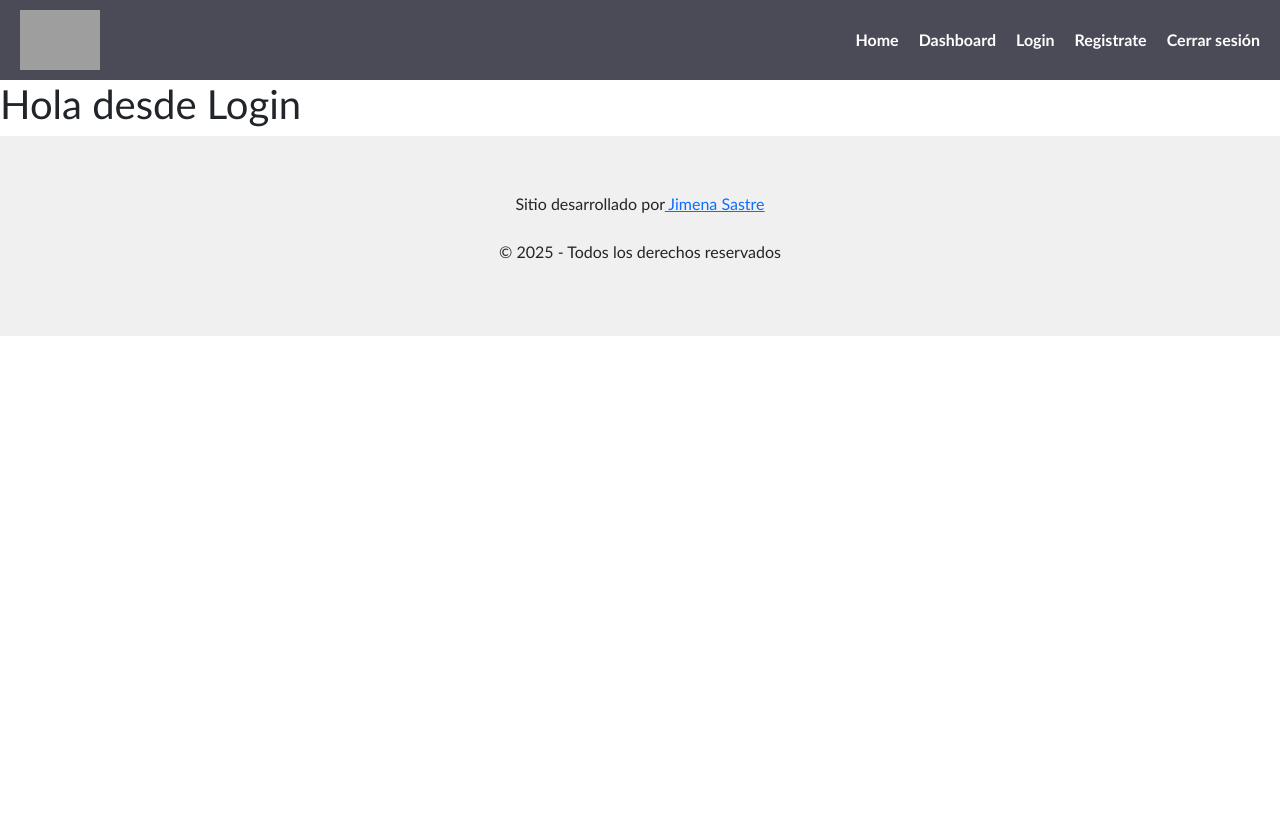
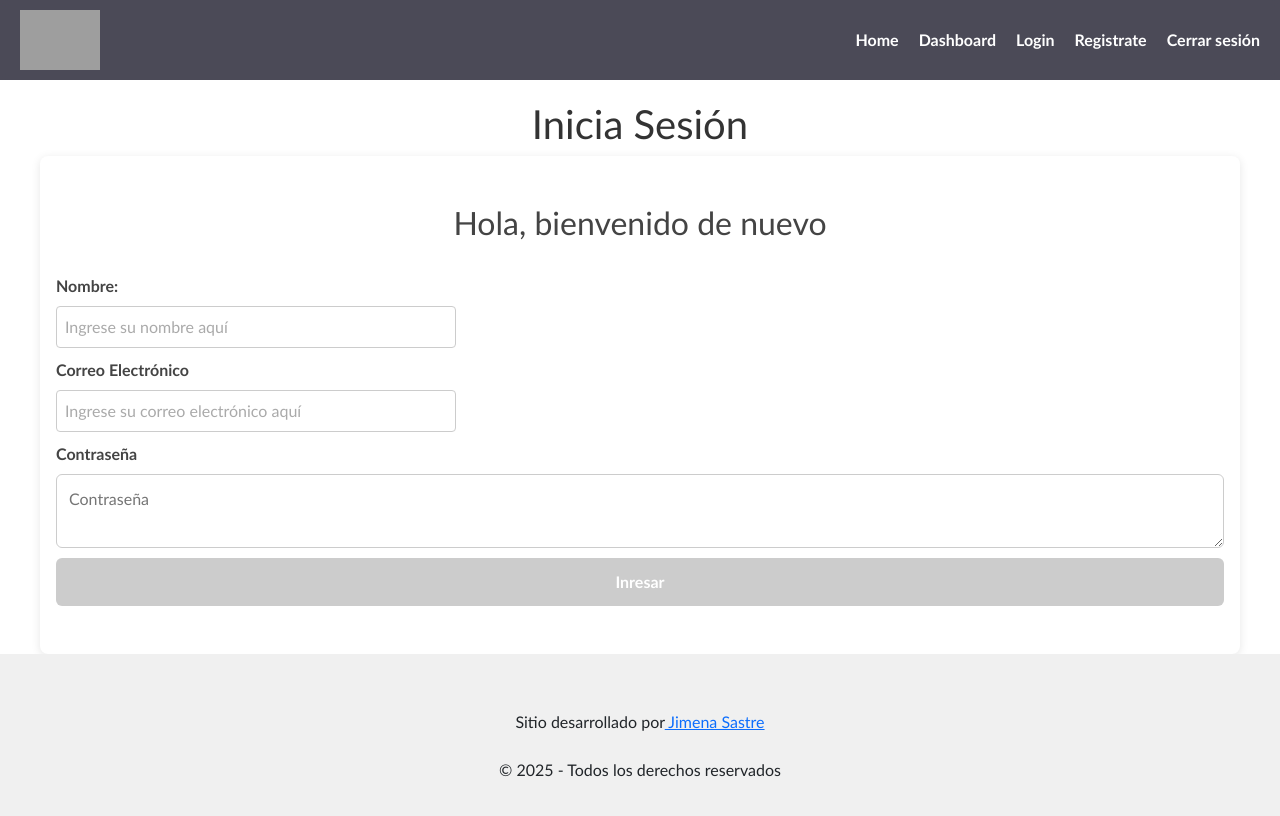
Before and after one commit to jime2803/base-proyecto-jimena-sastre, a React (Vite) app: page /login in a window 1280 px wide. Shown: the top 816 px of the page. Built offline with nearby package versions, Linux system fonts and the light colour scheme; grey boxes are pictures that could not be loaded.

Commit message:
Add: Creation of Login form and some css

```diff
--- a/src/main.jsx
+++ b/src/main.jsx
@@ -5,6 +5,7 @@ import { RouterApp } from './router/RouterApp'
 import "./styles/pages/Home.css"
 import "./styles/pages/Dashboard.css"
 import "./styles/pages/NotFound.css"
+import "./styles/pages/Login.css"
 
 
 
--- a/src/pages/Login.jsx
+++ b/src/pages/Login.jsx
@@ -1,9 +1,31 @@
 import { Layout } from "../components/Layout"
+import "../styles/pages/Login.css"
 
 const Login = () => {
   return (
     <Layout>
-      <h1>Hola desde Login</h1>
+      <h1>Inicia Sesión</h1>
+      <section>
+        <h2>Hola, bienvenido de nuevo</h2>
+        <form className="login-form">
+          <div className="form-group">
+            <label htmlFor="nombre">Nombre:</label>
+            <input type="text" id="nombre" name="nombre" placeholder="Ingrese su nombre aquí" />
+          </div>
+
+          <div className="form-group">
+            <label htmlFor="email">Correo Electrónico</label>
+            <input type="email" id="email" name="correo-electronico" placeholder="Ingrese su correo electrónico aquí" />
+          </div>
+
+          <div className="form-group">
+            <label htmlFor="password">Contraseña</label>
+            <textarea id="password" name="password" placeholder="Contraseña"></textarea>
+          </div>
+
+          <button type="submit" disabled>Inresar</button>
+        </form>
+      </section>
     </Layout>
   )
 }
--- a/src/styles/pages/Login.css
+++ b/src/styles/pages/Login.css
@@ -0,0 +1,76 @@
+ Login.css / body {
+   font-family: Arial, sans-serif;
+   background-color: #f9f9f9;
+   margin: 0;
+   padding: 0;
+ }
+
+ h1 {
+   text-align: center;
+   margin-top: 20px;
+   color: #333;
+ }
+
+ h2 {
+   text-align: center;
+   color: #666;
+ }
+
+ section {
+   max-width: 400px;
+   margin: 20px auto;
+   padding: 20px;
+   background-color: #fff;
+   border-radius: 8px;
+   box-shadow: 0 2px 10px rgba(0, 0, 0, 0.1);
+ }
+
+ .login-form {
+   display: flex;
+   flex-direction: column;
+ }
+
+ .form-group {
+   margin-bottom: 10px;
+ }
+
+ label {
+   margin-bottom: 5px;
+   font-weight: bold;
+   color: #333;
+ }
+
+ input[type="text"],
+ input[type="email"],
+ input[type="password"] {
+   padding: 8px;
+   font-size: 16px;
+   border: 1px solid #ccc;
+   border-radius: 4px;
+   width: 100%;
+   max-width: 400px;
+ }
+
+ input::placeholder {
+   color: #aaa;
+ }
+
+ button {
+   padding: 10px;
+   font-size: 16px;
+   background-color: #007bff;
+   color: white;
+   border: none;
+   border-radius: 4px;
+   cursor: pointer;
+   transition: background-color 0.3s ease;
+ }
+
+ button:hover {
+   background-color: #0056b3;
+ }
+
+ button:disabled {
+   background-color: #ccc;
+   cursor: not-allowed;
+ }
```
